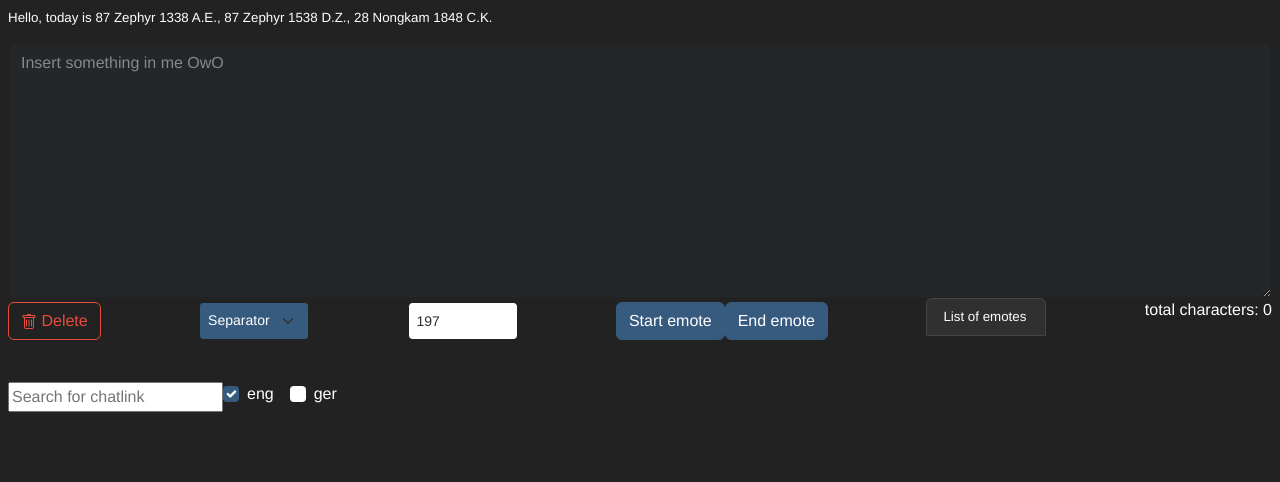
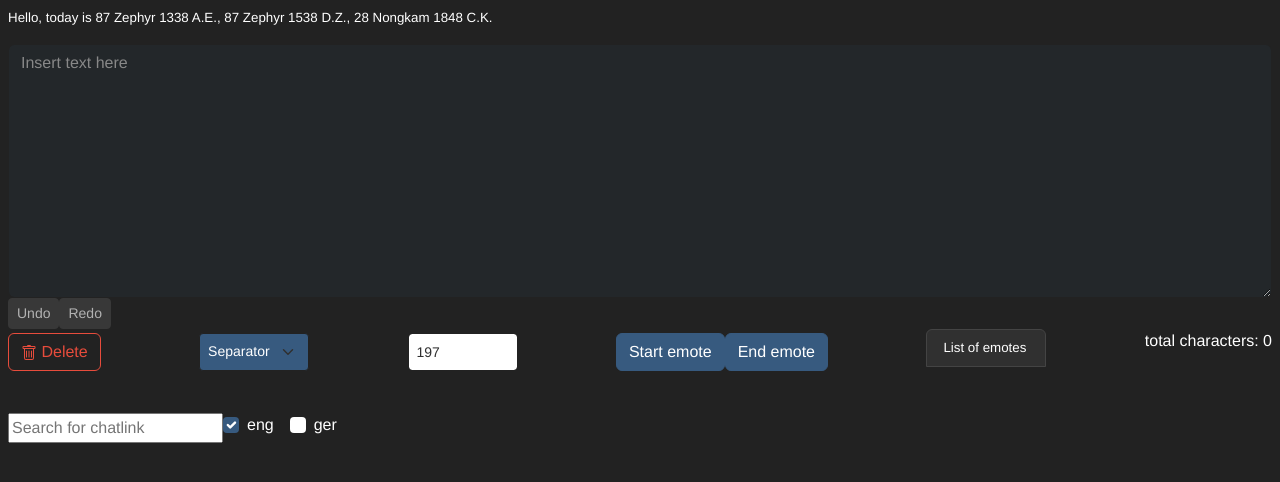
Before and after one commit to Ydalirsson/gw2-Chatbreaker, a Vue app: page / in a window 1280 px wide. Shown: the top 482 px of the page. Built offline with nearby package versions, Linux system fonts and the light colour scheme.

Commit message:
add redo/undo

```diff
--- a/src/components/Home.vue
+++ b/src/components/Home.vue
@@ -8,8 +8,11 @@
     </div>
 
     <div>
-      <textarea id="chatContent" v-model="chatContent" ref="chatEdit" placeholder="Insert something in me OwO" cols="50"
+      <textarea id="chatContent" v-model="chatContent" ref="chatEdit" placeholder="Insert text here" cols="50"
         rows="10" class="form-control" @keyup="update"></textarea>
+
+    <button class="btn btn-secondary btn-sm" @click="undo" :disabled="undoStack.length === 0" title="Undo (Ctrl+Z / Cmd+Z)">Undo</button>
+    <button class="btn btn-secondary btn-sm" @click="redo" :disabled="redoStack.length === 0" title="Redo (Ctrl+Y / Cmd+Shift+Z)">Redo</button>
 
       <p v-if="errorMessage" class="alert alert-danger" role="alert">
         {{ errorMessage }}
@@ -157,6 +160,8 @@ export default defineComponent({
   name: "home",
   data() {
     return {
+      undoStack: [] as string[],
+      redoStack: [] as string[],
       chatContent: "" as string,
       contentWordArray: [""] as Array<string>,
       singleMessage: [] as Array<{ text: string; copied: false }>,
@@ -406,6 +411,8 @@ export default defineComponent({
       this.singleMessage = [{ text: "", copied: false }];
       this.contentWordArray = [""];
       this.errorMessage = "";
+      this.redoStack = [""];
+      this.undoStack = [""];
 
       this.totalCharacter = this.chatContent.length;
       (this.$refs.chatEdit as HTMLElement).focus();
@@ -419,6 +426,10 @@ export default defineComponent({
       this.singleMessage = [{ text: "", copied: false }];
       this.contentWordArray = [""];
       this.errorMessage = "";
+      if (this.undoStack[this.undoStack.length - 1] !== this.chatContent) {
+        this.undoStack.push(this.chatContent);
+      }
+      this.redoStack = []; // Reset redo stack on new input
 
       // set select separation char
       if (this.selected == "1") separatorChar = ">";
@@ -641,7 +652,42 @@ export default defineComponent({
       // Trigger das "update"-Event
       this.update();
     },
+    undo(): void {
+      if (this.undoStack.length > 0) {
+        if (this.undoStack.length > 1) {
+        this.redoStack.push(this.undoStack.pop() ?? "");
+        this.chatContent = this.undoStack[this.undoStack.length - 1];
+      } else if (this.undoStack.length === 1) {
+        this.redoStack.push(this.chatContent);
+        this.chatContent = "";
+      }
+      }
+    },
+    redo(): void {
+      if (this.redoStack.length > 0) {
+        this.undoStack.push(this.chatContent);
+        this.chatContent = this.redoStack.pop() ?? "";
+      }
+    },
+    handleKeydown(event: KeyboardEvent) {
+      if (event.ctrlKey || event.metaKey) {
+        if (event.key === "z") {
+          event.preventDefault();
+          this.undo();
+        } else if (event.key === "y" || (event.shiftKey && event.key === "Z")) {
+          event.preventDefault();
+          this.redo();
+        }
+      }
+    },
+    mounted() {
+    window.addEventListener("keydown", this.handleKeydown);
   },
+  beforeUnmount() {
+    window.removeEventListener("keydown", this.handleKeydown);
+  },
+
+  }
 });
 </script>
 
```
Also changed, not shown: package.json (+15 -15 lines), 1 other file (tests, documents, lock files or other folders).
